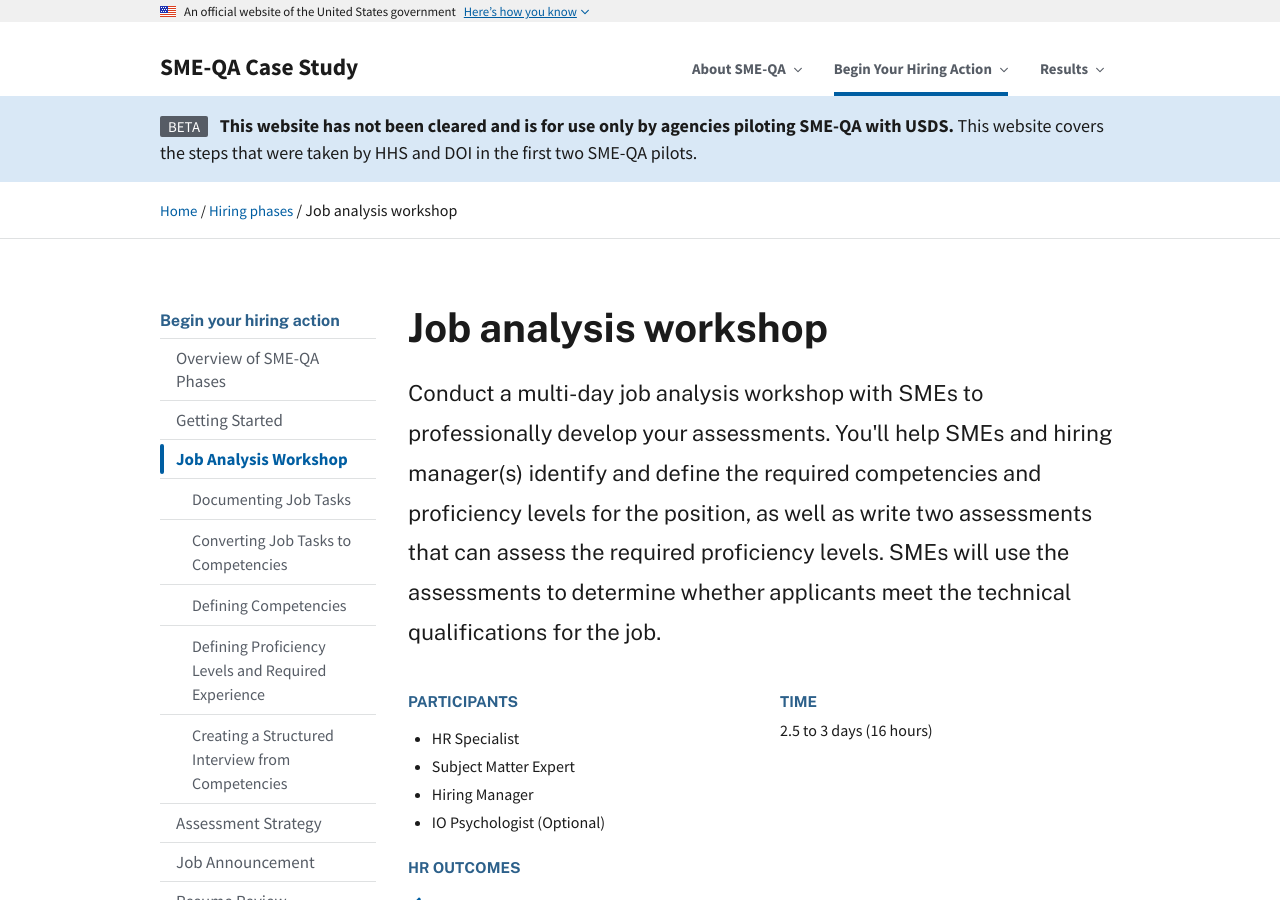
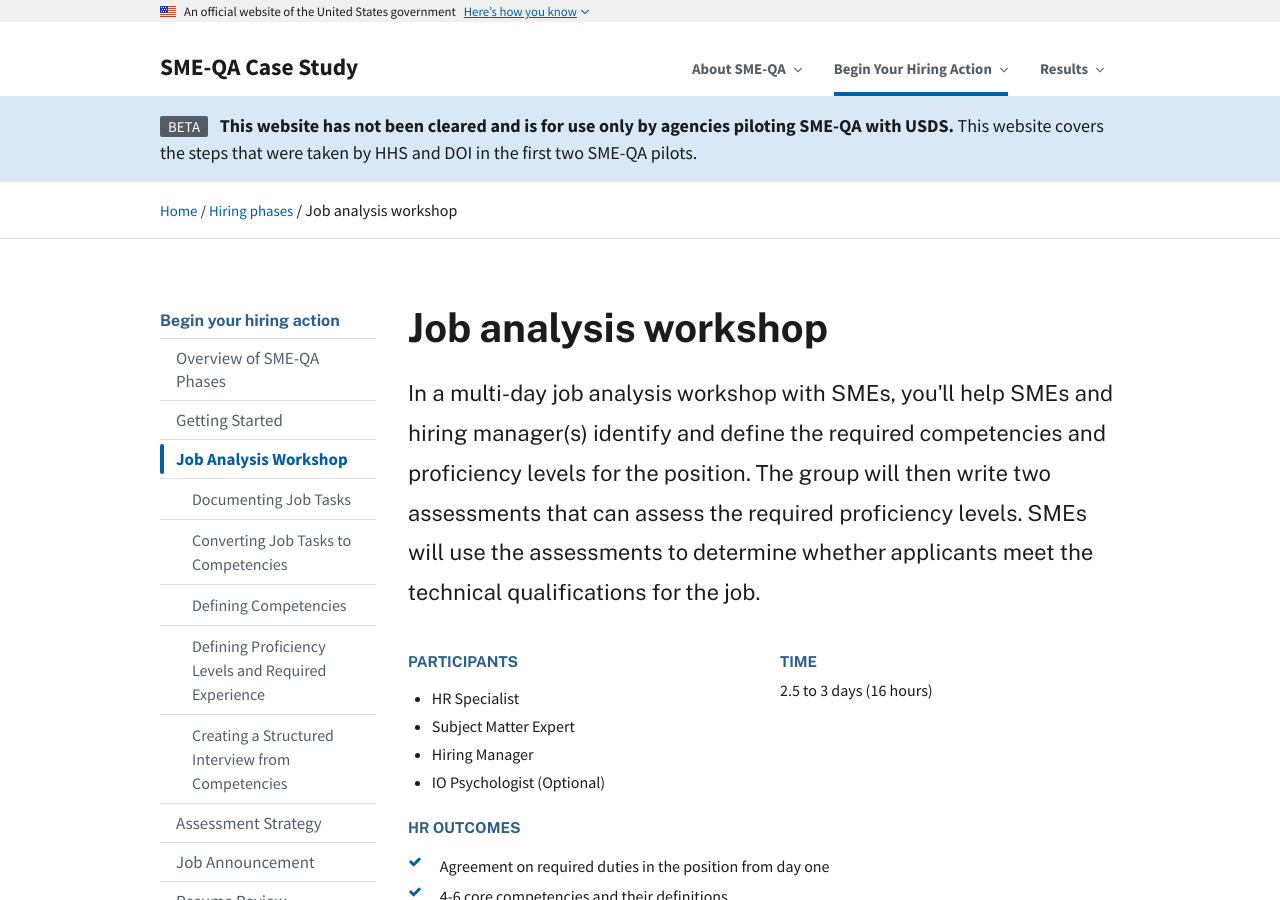
Before and after one commit to usds/SME-QA-Website, a Jekyll site: the page built from pages/phases/job-analysis/index.html, in a window 1280 px wide and 900 px high. Built offline with Jekyll 4.4.1, drawn with Linux system fonts in a browser that asks for light colours.

Commit message:
Update index.html

```diff
--- a/pages/phases/job-analysis/index.html
+++ b/pages/phases/job-analysis/index.html
@@ -5,7 +5,7 @@
 sidenav: hiring-phases
 phase: job-analysis
 title: Job analysis workshop
-intro: Conduct a multi-day job analysis workshop with SMEs to professionally develop your assessments. You'll help SMEs and hiring manager(s) identify and define the required competencies and proficiency levels for the position, as well as write two assessments that can assess the required proficiency levels. SMEs will use the assessments to determine whether applicants meet the technical qualifications for the job.
+intro: In a multi-day job analysis workshop with SMEs, you'll help SMEs and hiring manager(s) identify and define the required competencies and proficiency levels for the position. The group will then write two assessments that can assess the required proficiency levels. SMEs will use the assessments to determine whether applicants meet the technical qualifications for the job.
 roles: [hr, sme, hiring-mgr, io-psych]
 duration: 2.5 to 3 days (16 hours)
 outputs:
```
